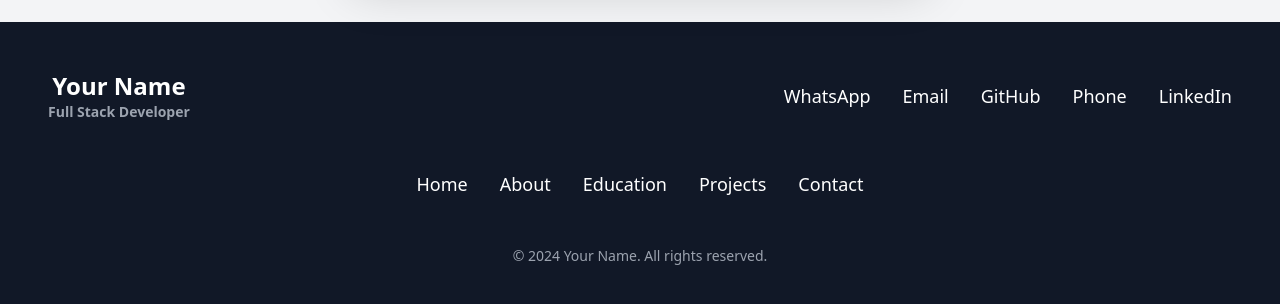
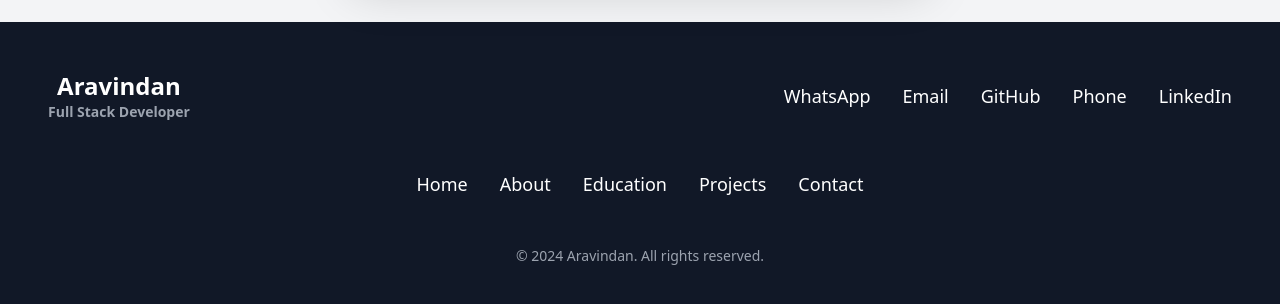
Before and after one commit to Aravind2556/portfolio, a React (Create React App) app: page / in a window 1280 px wide. Shown: the part 4736-5040 px from the top of the page. Built offline with nearby package versions, Linux system fonts and the light colour scheme.

Commit message:
update name

```diff
--- a/src/components/Footor.js
+++ b/src/components/Footor.js
@@ -7,7 +7,7 @@ export const Footor = () => {
         {/* Header Section */}
         <div className="space-y-8 sm:space-y-0 sm:flex sm:justify-between sm:items-center">
           <div className="text-2xl font-semibold">
-            <h2 className="text-lg sm:text-2xl">Your Name</h2>
+            <h2 className="text-lg sm:text-2xl">Aravindan</h2>
             <p className="text-sm text-gray-400">Full Stack Developer</p>
           </div>
 
@@ -44,7 +44,7 @@ export const Footor = () => {
 
         {/* Footer Bottom */}
         <div className="mt-12 text-sm text-gray-400">
-          <p>&copy; 2024 Your Name. All rights reserved.</p>
+          <p>&copy; 2024 Aravindan. All rights reserved.</p>
         </div>
       </div>
     </footer>
```
